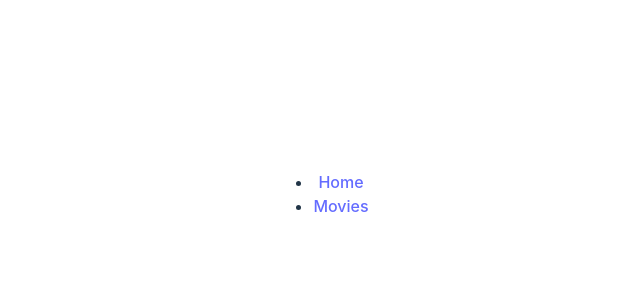
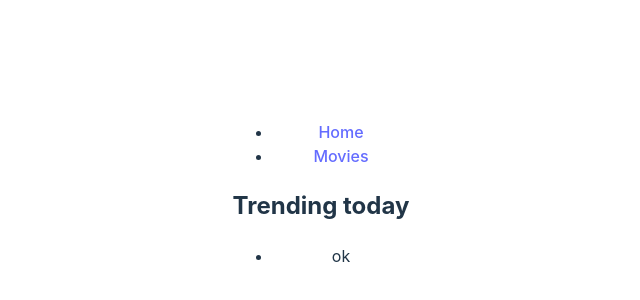
Before and after one commit to pawelek7k/goit-react-hw-05-movies, a React (Vite) app: page / in a window 1280 px wide. Shown: the part 206-506 px from the top of the page, without its empty margins (319-959 px from the left). Built offline with nearby package versions, Linux system fonts and the light colour scheme.

Commit message:
add draw

```diff
--- a/src/App.jsx
+++ b/src/App.jsx
@@ -1,11 +1,13 @@
 import "./App.css";
-import { Header } from "./components/header/Header";
+import { ApiSection } from "./components/ApiSection/ApiSection";
+import { Header } from "./components/Header/Header";
 
 function App() {
   let API_KEY = "b66d75e8f7862c194f0cbd7322865cc6";
   return (
     <>
       <Header></Header>
+      <ApiSection></ApiSection>
     </>
   );
 }
--- /dev/null
+++ b/src/components/ApiSection/ApiSection.jsx
@@ -0,0 +1,10 @@
+import { ListContent } from "../ListContent/ListContent";
+
+export const ApiSection = () => {
+  return (
+    <>
+      <h2>Trending today</h2>
+      <ListContent></ListContent>
+    </>
+  );
+};
--- /dev/null
+++ b/src/components/ItemContent/ItemContent.jsx
@@ -0,0 +1,3 @@
+export const ItemContent = () => {
+  return <li>ok</li>;
+};
--- /dev/null
+++ b/src/components/ListContent/ListContent.jsx
@@ -0,0 +1,9 @@
+import { ItemContent } from "../ItemContent/ItemContent";
+
+export const ListContent = () => {
+  return (
+    <ul>
+      <ItemContent></ItemContent>
+    </ul>
+  );
+};
```
